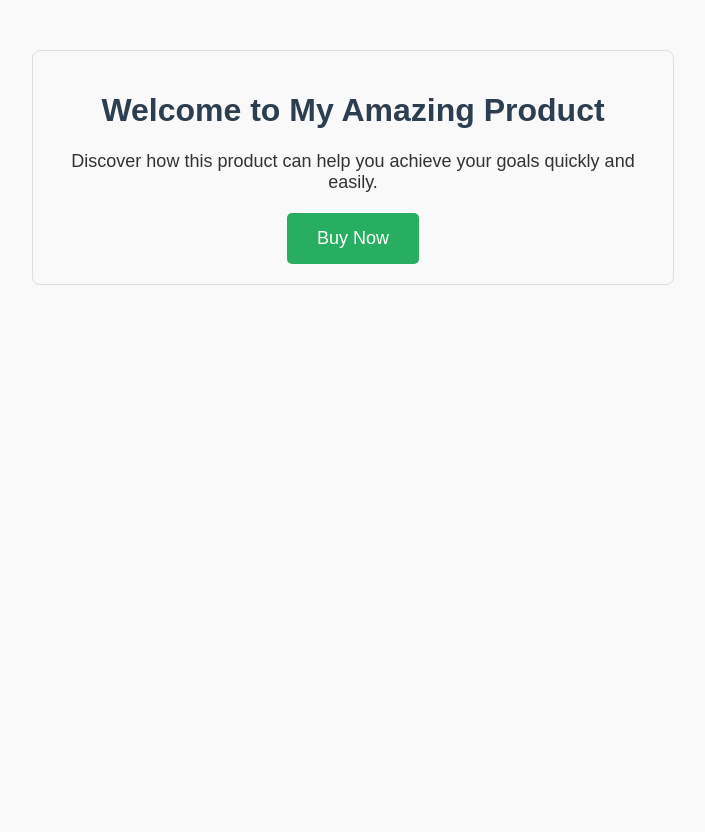
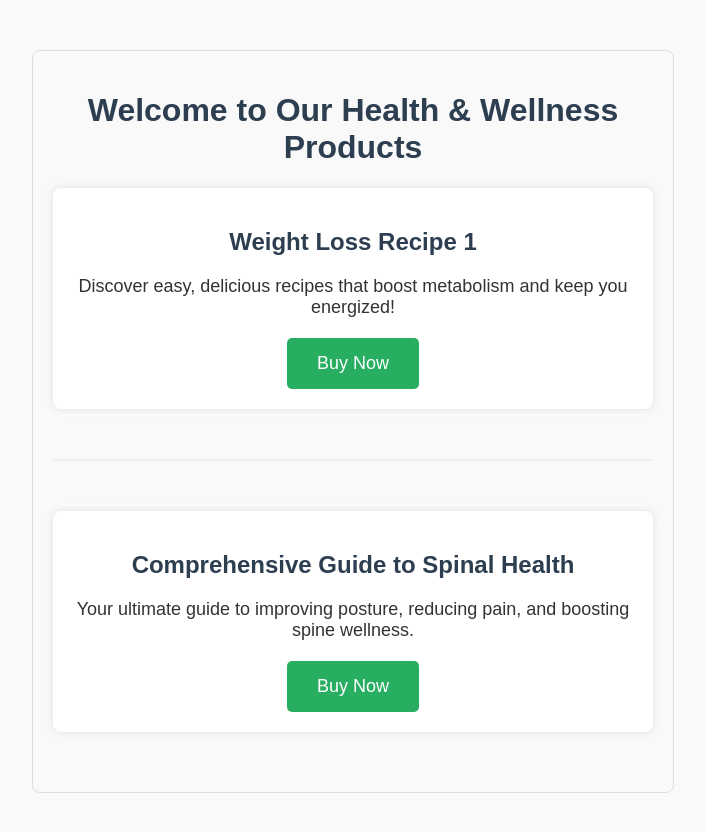
Before and after one commit to urbexplorer31-cloud/MY-sales-page, a plain HTML site: page index.html in a window 1280 px wide. Shown: the whole page, without its empty margins (287-992 px from the left). Before the commit the page ends 800 px from the top, so only its background shows below. Drawn offline with Linux system fonts and the light colour scheme.

Commit message:
Update index.html

```diff
--- a/index.html
+++ b/index.html
@@ -3,7 +3,7 @@
 <head>
   <meta charset="UTF-8" />
   <meta name="viewport" content="width=device-width, initial-scale=1" />
-  <title>My Product Sales Page</title>
+  <title>My Health & Wellness Products</title>
   <style>
     body {
       font-family: Arial, sans-serif;
@@ -12,18 +12,27 @@
       padding: 20px;
       background: #f9f9f9;
       color: #333;
-      text-align: center;
       border: 1px solid #ddd;
       border-radius: 8px;
     }
-    h1 {
+    h1, h2 {
       color: #2c3e50;
+      text-align: center;
     }
     p {
       font-size: 18px;
-      margin: 20px 0;
+      margin: 10px 0 20px 0;
+      text-align: center;
     }
-    a button {
+    .product {
+      margin-bottom: 40px;
+      padding: 20px;
+      background: white;
+      border-radius: 8px;
+      box-shadow: 0 0 8px rgba(0,0,0,0.1);
+      text-align: center;
+    }
+    button {
       background-color: #27ae60;
       color: white;
       border: none;
@@ -32,18 +41,40 @@
       border-radius: 5px;
       cursor: pointer;
       transition: background-color 0.3s ease;
-      text-decoration: none;
     }
-    a button:hover {
+    button:hover {
       background-color: #219150;
+    }
+    hr {
+      margin: 50px 0;
+      border: none;
+      border-top: 2px solid #eee;
     }
   </style>
 </head>
 <body>
-  <h1>Welcome to My Amazing Product</h1>
-  <p>Discover how this product can help you achieve your goals quickly and easily.</p>
-  <a href="https://copecart.com/us/products/8aaa0378/p/urbexplorer31" target="_blank" rel="noopener noreferrer">
-    <button>Buy Now</button>
-  </a>
+
+  <h1>Welcome to Our Health & Wellness Products</h1>
+
+  <!-- Product 1 -->
+  <div class="product">
+    <h2>Weight Loss Recipe 1</h2>
+    <p>Discover easy, delicious recipes that boost metabolism and keep you energized!</p>
+    <a href="https://copecart.com/us/products/8aaa0378/p/urbexplorer31" target="_blank" rel="noopener noreferrer">
+      <button>Buy Now</button>
+    </a>
+  </div>
+
+  <hr />
+
+  <!-- Product 2 -->
+  <div class="product">
+    <h2>Comprehensive Guide to Spinal Health</h2>
+    <p>Your ultimate guide to improving posture, reducing pain, and boosting spine wellness.</p>
+    <a href="https://copecart.com/us/products/422da387/p/urbexplorer31" target="_blank" rel="noopener noreferrer">
+      <button>Buy Now</button>
+    </a>
+  </div>
+
 </body>
 </html>
```
